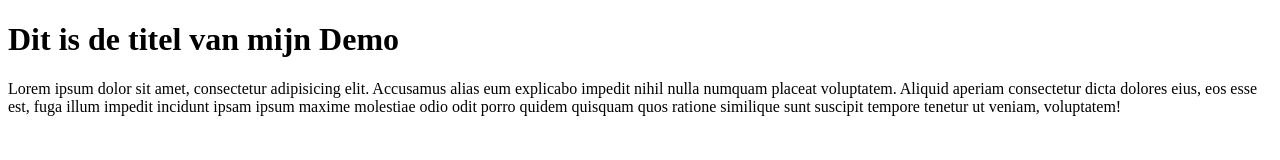
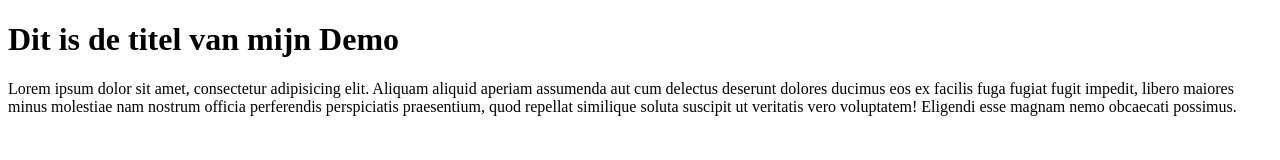
Before and after one commit to Xcaliber88/git-demo-2021-03, a plain HTML site: page index.html in a window 1280 px wide. Drawn offline with Linux system fonts and the light colour scheme.

Commit message:
commit nummer 3

```diff
--- a/index.html
+++ b/index.html
@@ -6,6 +6,6 @@
 </head>
 <body>
 <h1>Dit is de titel van mijn Demo</h1>
-<p>Lorem ipsum dolor sit amet, consectetur adipisicing elit. Accusamus alias eum explicabo impedit nihil nulla numquam placeat voluptatem. Aliquid aperiam consectetur dicta dolores eius, eos esse est, fuga illum impedit incidunt ipsam ipsum maxime molestiae odio odit porro quidem quisquam quos ratione similique sunt suscipit tempore tenetur ut veniam, voluptatem!</p>
+<p>Lorem ipsum dolor sit amet, consectetur adipisicing elit. Aliquam aliquid aperiam assumenda aut cum delectus deserunt dolores ducimus eos ex facilis fuga fugiat fugit impedit, libero maiores minus molestiae nam nostrum officia perferendis perspiciatis praesentium, quod repellat similique soluta suscipit ut veritatis vero voluptatem! Eligendi esse magnam nemo obcaecati possimus.</p>
 </body>
 </html>
```
